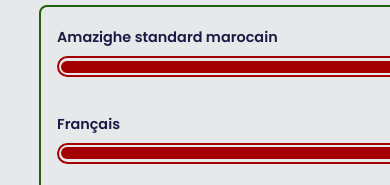
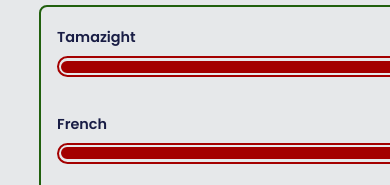
Before and after one commit to Bassou-Mou/portfolio, a plain HTML site: page international-mobility.html in a window 390 px wide. Shown: the part 502-687 px from the top of the page. Drawn offline with nearby package versions, Linux system fonts and the light colour scheme.

Commit message:
Update international-mobility.html

```diff
--- a/international-mobility.html
+++ b/international-mobility.html
@@ -40,14 +40,14 @@
                 <div class="box">
                     <div class="AMAZIGH">
                         <div class="level">
-                            <p> Amazighe standard marocain </p>
+                            <p> Tamazight </p>
                             <p>Native</p>
                         </div>
                         <div class="bar"><span></span></div>
                     </div>
                     <div class="FR">
                         <div class="level">
-                            <p>Français</p>
+                            <p>French</p>
                             <p>Fluent</p>
                         </div>
                         <div class="bar"><span></span></div>
```
